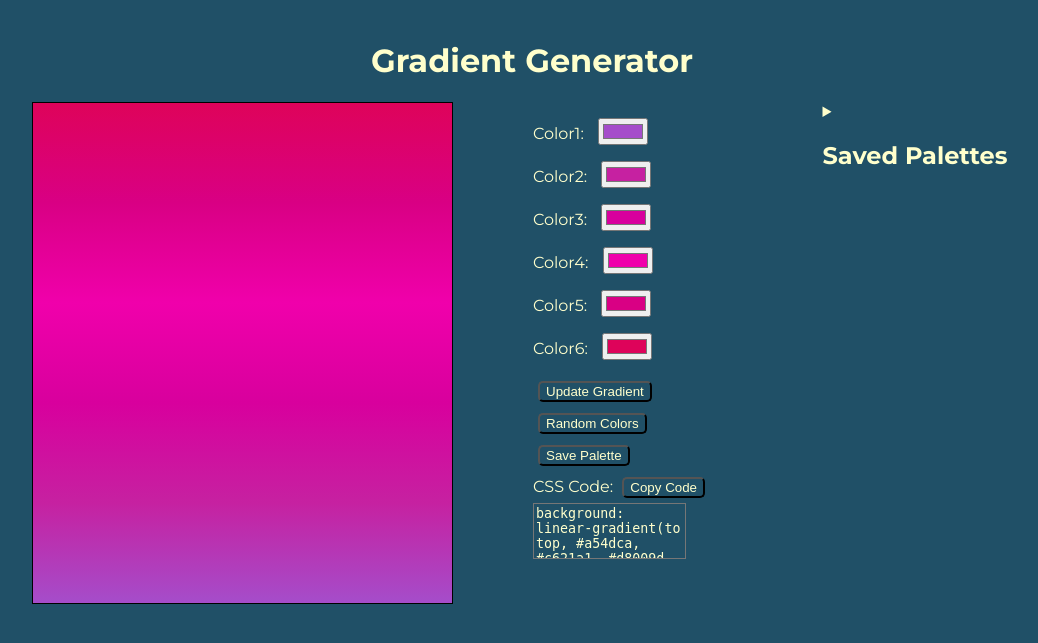
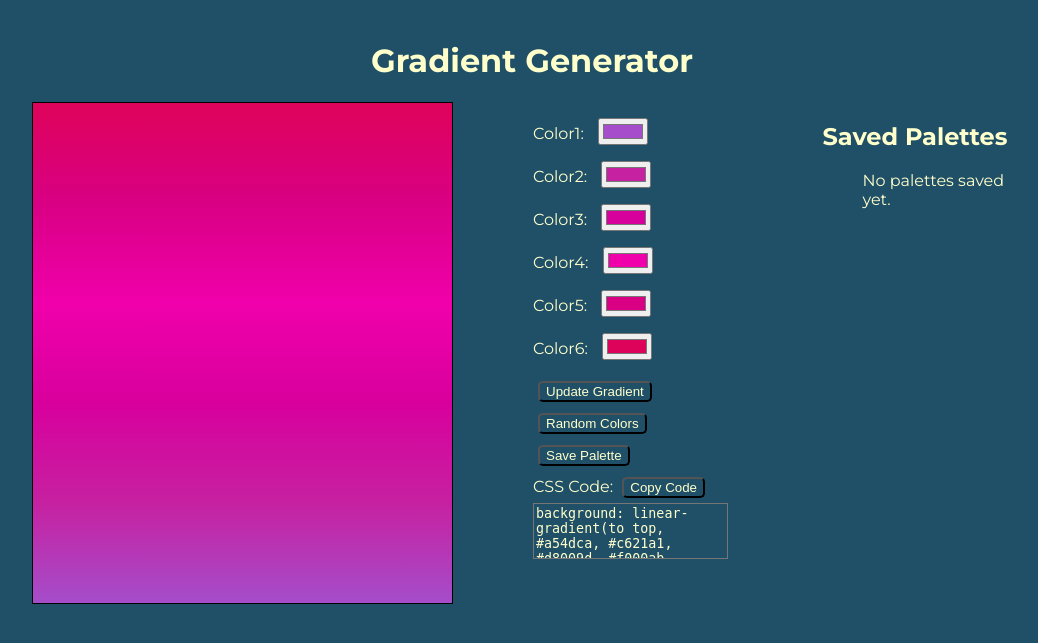
Before and after one commit to sdplamen/generate_gradient, a Django app: page / in a window 1280 px wide. Shown: the top 643 px of the page, without its empty margins (108-1146 px from the left). Run offline with Django 5.2, Linux system fonts and the light colour scheme; data that the repository does not hold is empty.

Commit message:
Update pagination

```diff
--- a/generate/views.py
+++ b/generate/views.py
@@ -84,7 +84,7 @@ def generate_gradient(request):
     css_code = f'background: {gradient};'
 
     saved_palettes = ColorPalette.objects.all().order_by('created_at')
-    paginator = Paginator(saved_palettes, 10)
+    paginator = Paginator(saved_palettes, 20)
     page_number = request.GET.get('page')
     page_obj = paginator.get_page(page_number)
 
@@ -102,7 +102,7 @@ def get_palette(request, palette_id):
     colors = palette.colors
     form = GradientForm(initial={f'color{i + 1}': colors[i] for i in range(len(colors))})
     saved_palettes = ColorPalette.objects.all().order_by('created_at')
-    paginator = Paginator(saved_palettes, 10)
+    paginator = Paginator(saved_palettes, 20)
     page_number = request.GET.get('page')
     page_obj = paginator.get_page(page_number)
     gradient = f'linear-gradient(to top, {", ".join(colors)})'
@@ -132,7 +132,7 @@ class GradientAPIView(APIView):
         css_code = f'background: {gradient};'
 
         saved_palettes = ColorPalette.objects.all().order_by('created_at')
-        paginator = Paginator(saved_palettes, 10)
+        paginator = Paginator(saved_palettes, 20)
         page_number = request.query_params.get('page')
         page_obj = paginator.get_page(page_number)
 
@@ -176,7 +176,7 @@ class PaletteAPIView(APIView):
         css_code = f'background: {gradient};'
 
         saved_palettes = ColorPalette.objects.all().order_by('created_at')
-        paginator = Paginator(saved_palettes, 10)
+        paginator = Paginator(saved_palettes, 20)
         page_number = request.query_params.get('page')
         page_obj = paginator.get_page(page_number)
 
--- a/static/style.css
+++ b/static/style.css
@@ -6,7 +6,7 @@ body {
     padding: 20px;
     color: #ffffcc;
     box-sizing: border-box;
-    overflow: hidden;
+    overflow: scroll;
 }
 header {
     display: flex;
@@ -60,7 +60,7 @@ label {
     color: #ffffcc;
 }
 .css-code-container textarea {
-    width: 70%;
+    width: 90%;
 }
 
 .css-code {
--- a/templates/index.html
+++ b/templates/index.html
@@ -48,8 +48,8 @@
         </div>
     </div>
     <div class="saved-palettes">
-        <details>
-            <summary><h2>Saved Palettes</h2></summary>
+        <article>
+            <h2>Saved Palettes</h2>
             <ul type="none">
                 {% for palette in saved_palettes %}
                 <li>
@@ -61,7 +61,7 @@
                 <li>No palettes saved yet.</li>
                 {% endfor %}
             </ul>
-        </details>
+        </article>
         <div class="pagination">
             {% if saved_palettes.has_previous %}
                 <a href="?page={{ saved_palettes.previous_page_number }}">Previous</a>
```
